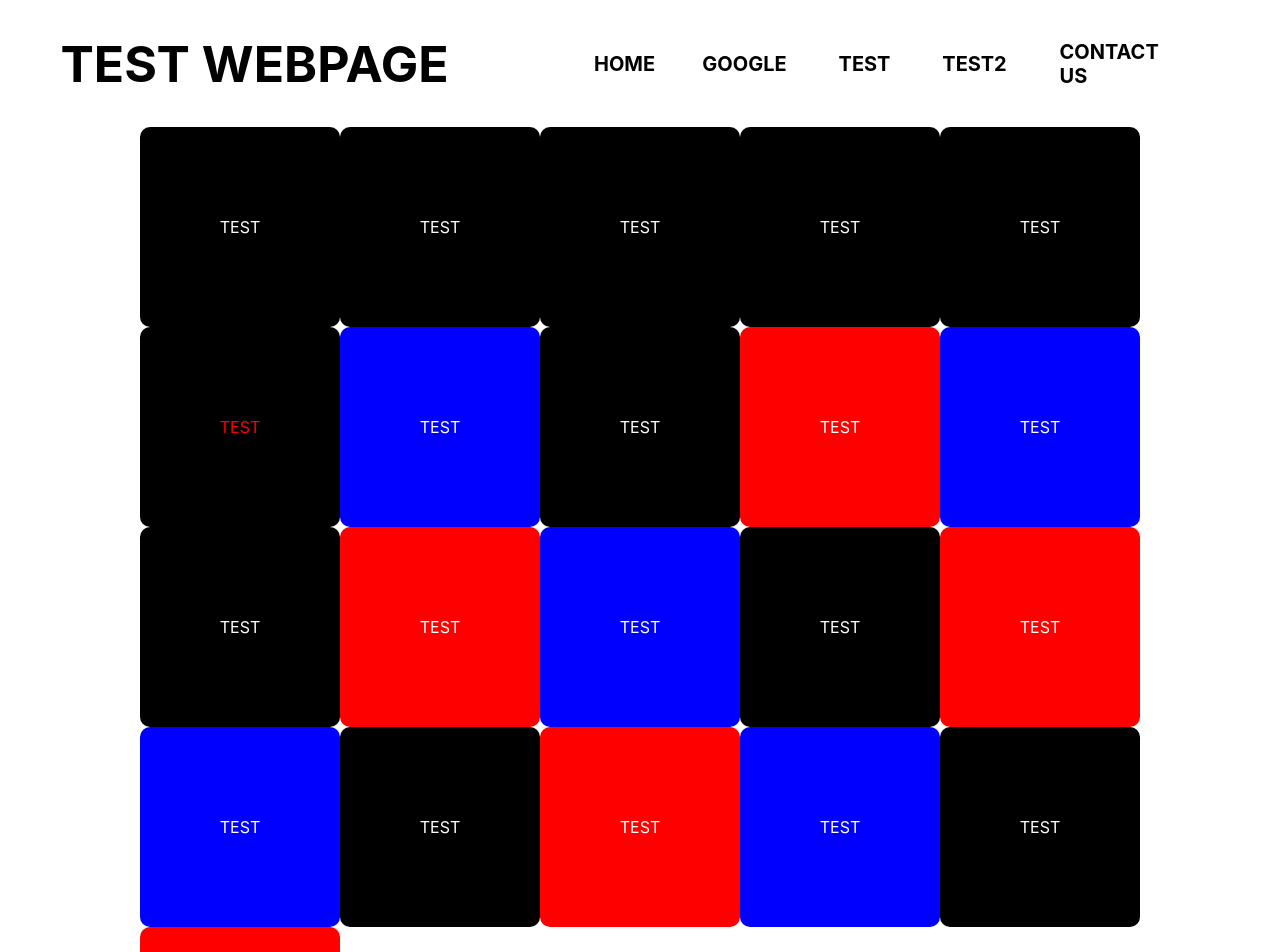
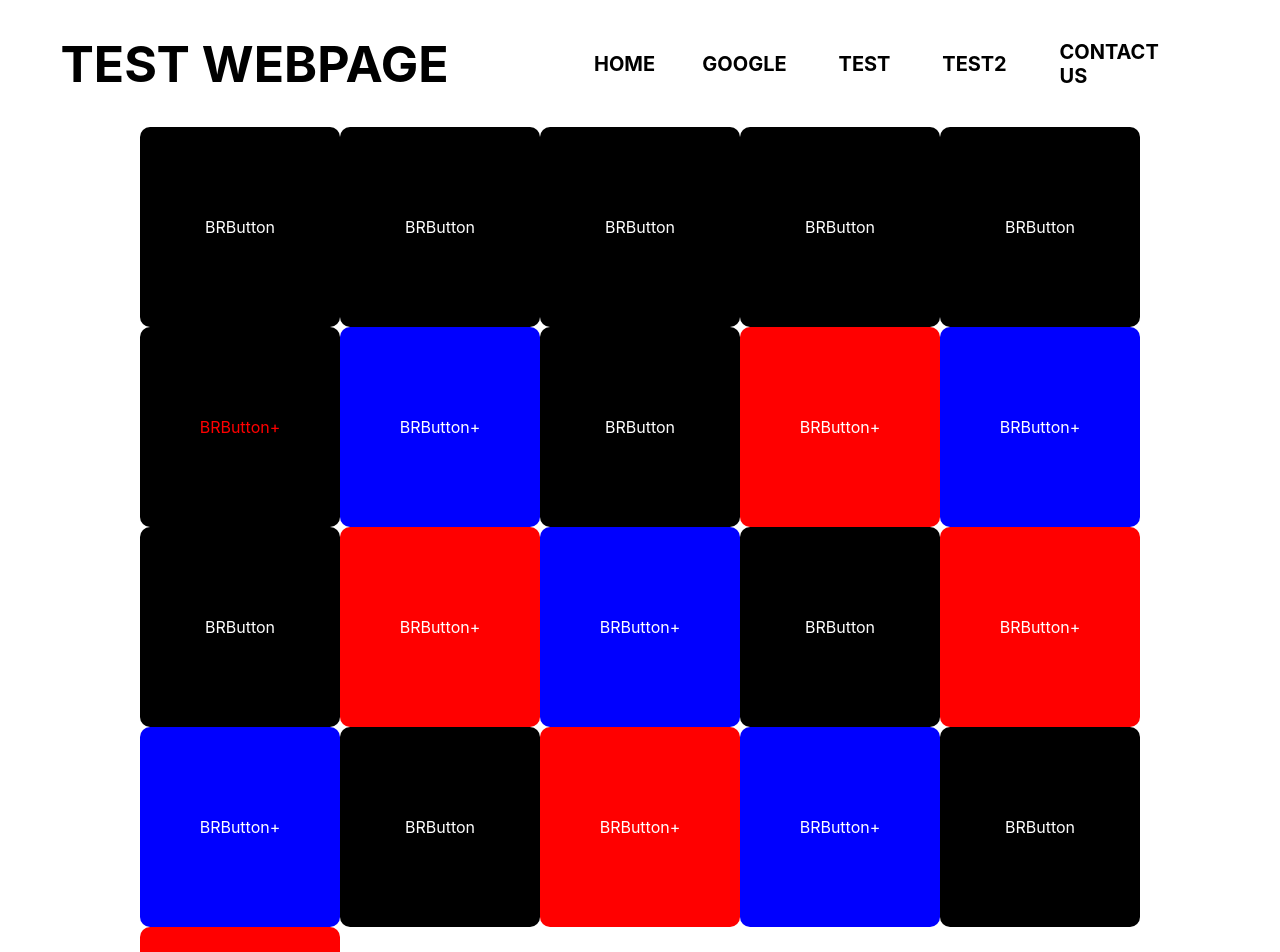
Before and after one commit to SungjunEom/express_deployment_test, a React (Create React App) app in the folder MainPage/: page / in a window 1280 px wide. Shown: the top 952 px of the page. Built offline with nearby package versions, Linux system fonts and the light colour scheme.

Commit message:
Button demo fix

```diff
--- a/MainPage/src/App.css
+++ b/MainPage/src/App.css
@@ -50,5 +50,6 @@
 }
 .content-container {
     display:flex;
-    justify-content: center;
+    flex-direction: column;
+    align-items: center;
 }
--- a/MainPage/src/App.js
+++ b/MainPage/src/App.js
@@ -25,27 +25,33 @@ function App() {
       </div>
       <div className="content-container">
         <div className="content">
-          <div><BlackRoundButton width="100%" height="100%" value="TEST" /></div>
-          <div><BlackRoundButton width="100%" height="100%" value="TEST" /></div>
-          <div><BlackRoundButton width="100%" height="100%" value="TEST" /></div>
-          <div><BlackRoundButton width="100%" height="100%" value="TEST" /></div>
-          <div><BlackRoundButton width="100%" height="100%" value="TEST" /></div>
-          <div><BlackRoundButton width="100%" height="100%" value="TEST" color="red" /></div>
-          <div><BlackRoundButton width="100%" height="100%" value="TEST" backgroundColor="blue"/></div>
-          <div><BlackRoundButton width="100%" height="100%" value="TEST" /></div>
-          <div><BlackRoundButton width="100%" height="100%" value="TEST" backgroundColor="red"/></div>
-          <div><BlackRoundButton width="100%" height="100%" value="TEST" backgroundColor="blue"/></div>
-          <div><BlackRoundButton width="100%" height="100%" value="TEST" /></div>
-          <div><BlackRoundButton width="100%" height="100%" value="TEST" backgroundColor="red"/></div>
-          <div><BlackRoundButton width="100%" height="100%" value="TEST" backgroundColor="blue"/></div>
-          <div><BlackRoundButton width="100%" height="100%" value="TEST" /></div>
-          <div><BlackRoundButton width="100%" height="100%" value="TEST" backgroundColor="red"/></div>
-          <div><BlackRoundButton width="100%" height="100%" value="TEST" backgroundColor="blue"/></div>
-          <div><BlackRoundButton width="100%" height="100%" value="TEST" /></div>
-          <div><BlackRoundButton width="100%" height="100%" value="TEST" backgroundColor="red"/></div>
-          <div><BlackRoundButton width="100%" height="100%" value="TEST" backgroundColor="blue"/></div>
-          <div><BlackRoundButton width="100%" height="100%" value="TEST" /></div>
-          <div><BlackRoundButton width="100%" height="100%" value="TEST" backgroundColor="red"/></div>
+          <div><BlackRoundButton width="100%" height="100%" value="BRButton" /></div>
+          <div><BlackRoundButton width="100%" height="100%" value="BRButton" /></div>
+          <div><BlackRoundButton width="100%" height="100%" value="BRButton" /></div>
+          <div><BlackRoundButton width="100%" height="100%" value="BRButton" /></div>
+          <div><BlackRoundButton width="100%" height="100%" value="BRButton" /></div>
+          <div><BlackRoundButton width="100%" height="100%" value="BRButton+" color="red" /></div>
+          <div><BlackRoundButton width="100%" height="100%" value="BRButton+" backgroundColor="blue"/></div>
+          <div><BlackRoundButton width="100%" height="100%" value="BRButton" /></div>
+          <div><BlackRoundButton width="100%" height="100%" value="BRButton+" backgroundColor="red"/></div>
+          <div><BlackRoundButton width="100%" height="100%" value="BRButton+" backgroundColor="blue"/></div>
+          <div><BlackRoundButton width="100%" height="100%" value="BRButton" /></div>
+          <div><BlackRoundButton width="100%" height="100%" value="BRButton+" backgroundColor="red"/></div>
+          <div><BlackRoundButton width="100%" height="100%" value="BRButton+" backgroundColor="blue"/></div>
+          <div><BlackRoundButton width="100%" height="100%" value="BRButton" /></div>
+          <div><BlackRoundButton width="100%" height="100%" value="BRButton+" backgroundColor="red"/></div>
+          <div><BlackRoundButton width="100%" height="100%" value="BRButton+" backgroundColor="blue"/></div>
+          <div><BlackRoundButton width="100%" height="100%" value="BRButton" /></div>
+          <div><BlackRoundButton width="100%" height="100%" value="BRButton+" backgroundColor="red"/></div>
+          <div><BlackRoundButton width="100%" height="100%" value="BRButton+" backgroundColor="blue"/></div>
+          <div><BlackRoundButton width="100%" height="100%" value="BRButton" /></div>
+          <div><BlackRoundButton width="100%" height="100%" value="BRButton+" backgroundColor="red"/></div>
+        </div>
+        <div className="content">
+          <div><Button width="100%" height="100%" value="NORMAL BUTTON" backgroundColor="black" color="white"/></div>
+          <div><Button width="100%" height="100%" value="NORMAL BUTTON" backgroundColor="black" color="white"/></div>
+          <div><Button width="100%" height="100%" value="NORMAL BUTTON" backgroundColor="black" color="white"/></div>
+          <div><Button width="100%" height="100%" value="NORMAL BUTTON" backgroundColor="black" color="white"/></div>
         </div>
       </div>
     </div>
```
